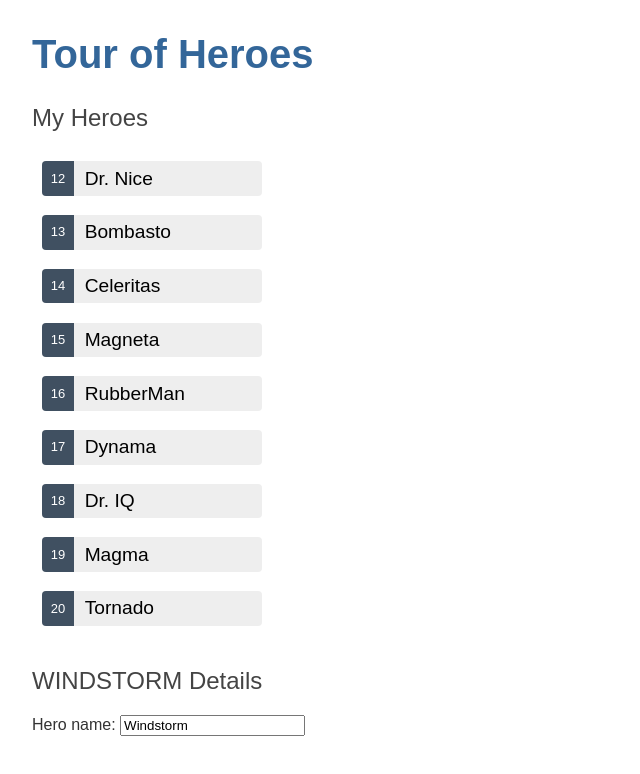
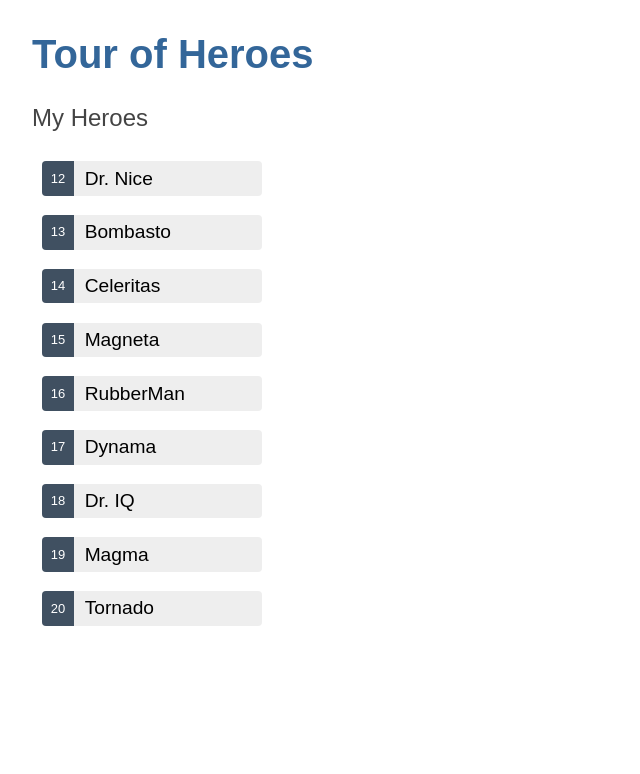
Before and after one commit to colorworld-kr/tour-of-heroes, an Angular app: page / in a window 1280 px wide. Shown: the top 774 px of the page, without its empty margins (0-640 px from the left). Built offline with nearby package versions, Linux system fonts and the light colour scheme.

Commit message:
상세정보 표시하기

```diff
--- a/src/app/heroes/heroes.component.html
+++ b/src/app/heroes/heroes.component.html
@@ -1,15 +1,18 @@
 <h2>My Heroes</h2>
 <ul class="heroes">
   <li *ngFor="let hero of heroes">
-    <button type="button">
+    <button type="button" (click)="onSelect(hero)">
       <span class="badge">{{hero.id}}</span>
       <span class="name">{{hero.name}}</span>
     </button>
   </li>
 </ul>
 
-<h2>{{hero.name| uppercase}} Details</h2>
-<div>
-  <label for="name">Hero name: </label>
-  <input id="name" [(ngModel)]="hero.name" placeholder="name">
+<div *ngIf="selectedHero">
+  <h2>{{selectedHero.name | uppercase}} Details</h2>
+  <div>id: {{selectedHero.id}}</div>
+  <div>
+    <label for="hero-name">Hero name: </label>
+    <input id="hero-name" [(ngModel)]="selectedHero.name" placeholder="name">
+  </div>
 </div>
--- a/src/app/heroes/heroes.component.ts
+++ b/src/app/heroes/heroes.component.ts
@@ -20,5 +20,8 @@ export class HeroesComponent implements OnInit {
 
   ngOnInit(): void {
   }
-
+  selectedHero?: Hero;
+  onSelect(hero: Hero): void {
+    this.selectedHero = hero;
+  }
 }
```
